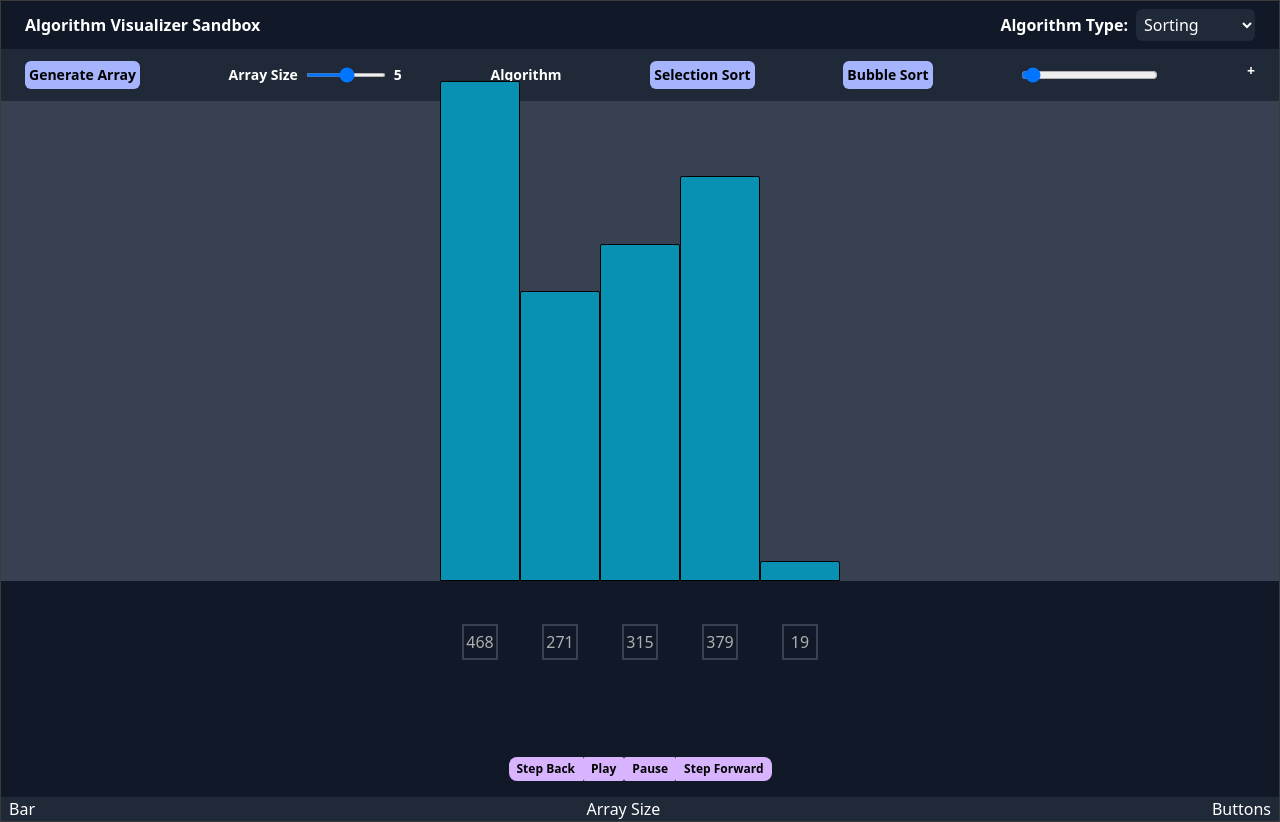
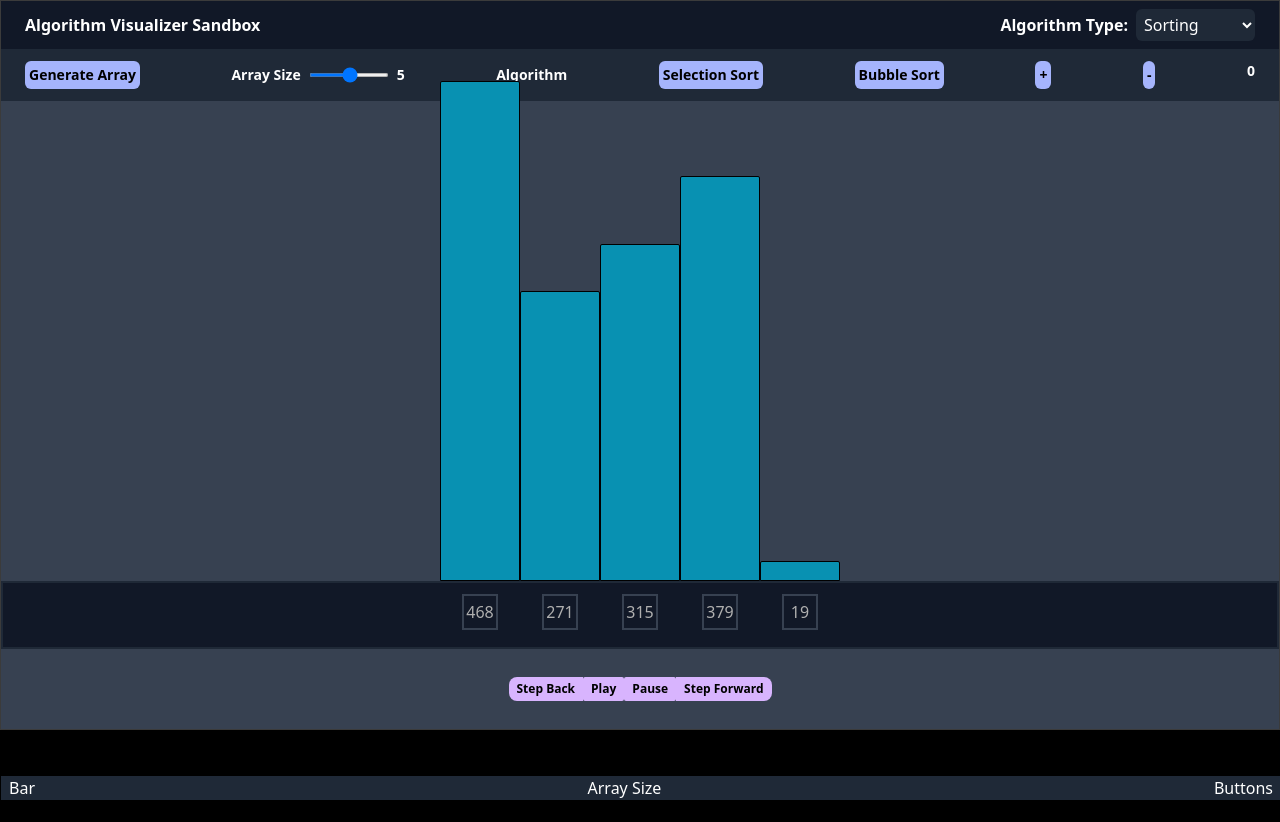
Before and after one commit to UzairHilal/Algorithm-Visualizer-Sandbox, a React (Vite) app: page / in a window 1280 px wide. After the commit the page ends 800 px from the top, so only its background shows below. Built offline with nearby package versions, Linux system fonts and the light colour scheme.

Commit message:
Playback controls (step back and step forward) - 1bug to fix

```diff
--- a/src/components/ArrayBars.jsx
+++ b/src/components/ArrayBars.jsx
@@ -9,16 +9,11 @@ const ArrayBars = ({ randomArray, maxValueInArray, barsRef, arraySize }) => {
           className={`bars max-w-20 border border-black rounded-t-sm bg-cyan-600 flex items-end justify-center relative `}
           key={i}
           style={{
-            // height: `${elem / ((0.2 / 100) * maxValueInArray)}px`,
             width: `${450 / randomArray.length}px`,
           }}
-          // style={{
-          //   // height: `0px`,
-          //   width: `${450 / randomArray.length}px`,
-          // }}
         >
           <p
-            className={`w-9 h-9 opacity-100 absolute -bottom-[80px] flex justify-center items-center transition-all ${
+            className={`w-9 h-9 opacity-100 absolute -bottom-[50px] flex justify-center items-center transition-all ${
               arraySize >= 11
                 ? `-rotate-45 text-[10px] border-none`
                 : `rotate-0`
--- a/src/components/ControlPanel.jsx
+++ b/src/components/ControlPanel.jsx
@@ -8,6 +8,8 @@ import gsap from "gsap";
 let swapped = false;
 let animations = [];
 let bars = [];
+
+let currentStep = 0;
 
 const masterTl = gsap.timeline({ paused: true });
 const sorting = (speed) => {
@@ -20,15 +22,11 @@ const sorting = (speed) => {
     const barA = tempBars[bar1Index];
     const barB = tempBars[bar2Index];
 
-    masterTl.add(comparisonAnimation(barA, barB, speed, "comparison",masterTl, i));
-
-
-    // if (masterTl.currentLabel(`step-${i}`)) {
-    //   masterTl.addLabel(`step-${i}`, i);
-    // }
-
+    masterTl.add(
+      comparisonAnimation(barA, barB, speed, "comparison", masterTl, i)
+    );
     if (animations[i].swap) {
-      masterTl.add(comparisonAnimation(barA, barB, speed, "swap",masterTl, i));
+      masterTl.add(comparisonAnimation(barA, barB, speed, "swap", masterTl, i));
       [tempBars[bar1Index], tempBars[bar2Index]] = [
         tempBars[bar2Index],
         tempBars[bar1Index],
@@ -36,7 +34,7 @@ const sorting = (speed) => {
     }
     swapped = true;
   }
-
+  console.log(masterTl.duration());
   return masterTl;
 };
 
@@ -44,7 +42,7 @@ const ControlPanel = ({ array, setArray, arraySize, setArraySize, speed }) => {
   useEffect(() => {
     setArray(generateRandomArray(arraySize, bars));
   }, []);
-  const [currentStep, setCurrentStep] = useState(0);
+  const [currentStateStep, setCurrentStateStep] = useState(currentStep);
 
   const handleBubbleSort = () => {
     if (!swapped) {
@@ -58,18 +56,21 @@ const ControlPanel = ({ array, setArray, arraySize, setArraySize, speed }) => {
     if (!swapped) {
       selectionSort(array, animations);
       const masterTl = sorting(speed);
+      masterTl.duration(5);
       masterTl.play();
     }
   };
 
   return (
-    <div className="z-10 w-full py-3 flex bg-gray-800 ">
+    <div className="z-10 w-full py-3 flex bg-gray-800 overflow-hidden">
       <div className="w-full px-6 flex justify-between text-sm font-bold">
         <button
           onClick={() => {
             swapped = false;
             animations = [];
             setArray(generateRandomArray(arraySize, bars));
+            currentStep = 0;
+            setCurrentStateStep(0);
           }}
           className="bg-indigo-300 rounded-md p-1 text-black "
         >
@@ -87,6 +88,8 @@ const ControlPanel = ({ array, setArray, arraySize, setArraySize, speed }) => {
               setArray(generateRandomArray(e.target.value, bars));
               swapped = false;
               animations = [];
+              currentStep = 0;
+              setCurrentStateStep(0);
             }}
             className="accent-indigo- 300 w-20 size-1 mx-2"
           />
@@ -109,30 +112,32 @@ const ControlPanel = ({ array, setArray, arraySize, setArraySize, speed }) => {
         >
           Bubble Sort
         </button>
-        <input
-          className=" bg-indigo-300 rounded-md p-1 text-black "
-          type="range"
-          defaultValue={0}
-          step={1}
-          min={0}
-          max={430}
-          onChange={(e) => {
-            setCurrentStep(e.target.value);
-              masterTl.seek(masterTl.tweenTo(`step-${e.target.value}`)).pause()
+        {/* playback contorl buttons */}
+
+        {/* TODO: Fix Bug / When + is pressed the 2nd step is displayed not the first */}
+        <button
+          className="bg-indigo-300 rounded-md p-1 text-black "
+          onClick={() => {
+            currentStep >= 0 && (2 * currentStep + 1) < masterTl.duration() ? ++currentStep : currentStep
+            masterTl.seek(masterTl.tweenTo(`step-${2 * currentStep + 1}`));
+            setCurrentStateStep(currentStep);
             masterTl.duration(0);
           }}
-        />
-        +
-        {/* <button
+        >
+          +
+        </button>
+        <button
           className="bg-indigo-300 rounded-md p-1 text-black "
           onClick={() => {
-            setCurrentStep(currentStep-0.5);
-            masterTl.progress(`${currentStep}`);
-            masterTl.pause();
+            currentStep > 0 ? --currentStep : currentStep
+            masterTl.seek(masterTl.tweenTo(`step-${2 * currentStep + 1}`));
+            setCurrentStateStep(currentStep);
+            masterTl.duration(0);
           }}
         >
-          -{currentStep}
-        </button> */}
+          -
+        </button>
+        <div>{currentStateStep}</div>
       </div>
     </div>
   );
--- a/src/components/Controls.jsx
+++ b/src/components/Controls.jsx
@@ -1,11 +1,19 @@
 const Controls = () => {
   return (
-    <div className="flex justify-center opacity-100 ">
-      <div className="w- py-4 flex justify-between text-xs bottom-10 opacity-100 transition-all px-9">
-        <button className="bg-purple-300 text-black font-bold rounded-l-lg px-2 py-1 hover:bg-purple-400">Step Back</button>
-        <button className="bg-purple-300 text-black font-bold rounded-sm px-2 py-1 hover:bg-purple-400">Play</button>
-        <button className="bg-purple-300 text-black font-bold rounded-sm px-2 py-1 hover:bg-purple-400">Pause</button>
-        <button className="bg-purple-300 text-black font-bold rounded-r-lg px-2 py-1 hover:bg-purple-400">Step Forward</button>
+    <div className="flex justify-center opacity-100 bg-gray-700">
+      <div className="w- py-7 flex justify-between text-xs bottom-10 opacity-100 transition-all px-9">
+        <button className="bg-purple-300 text-black font-bold rounded-l-lg px-2 py-1 hover:bg-purple-400">
+          Step Back
+        </button>
+        <button className="bg-purple-300 text-black font-bold rounded-sm px-2 py-1 hover:bg-purple-400">
+          Play
+        </button>
+        <button className="bg-purple-300 text-black font-bold rounded-sm px-2 py-1 hover:bg-purple-400">
+          Pause
+        </button>
+        <button className="bg-purple-300 text-black font-bold rounded-r-lg px-2 py-1 hover:bg-purple-400">
+          Step Forward
+        </button>
       </div>
     </div>
   );
--- a/src/components/Footer.jsx
+++ b/src/components/Footer.jsx
@@ -1,10 +1,10 @@
 const Footer = () => {
   return (
-    <footer className="w-full my-1 sm:my-0 bg-gray-800">
-      <div className="flex justify-between px-2 h-[100%] w-full">
-        <p className="flex">Bar</p>
-        <p className="flex">Array Size </p>
-        <p className="flex">Buttons</p>
+    <footer className="w-full fixed bottom-0 bg-gray-800">
+      <div className="flex justify-between px-2 w-full">
+        <p className="">Bar</p>
+        <p className="">Array Size </p>
+        <p className="">Buttons</p>
       </div>
     </footer>
   );
--- a/src/components/VisualizerCanvas.jsx
+++ b/src/components/VisualizerCanvas.jsx
@@ -32,7 +32,7 @@ const VisualizerCanvas = ({ array, arraySize }) => {
         arraySize={arraySize}
       />
 
-      <div className="w-full h-40 py-10 flex justify-center"></div>
+      <div className="w-full py-8 flex justify-center bg-gray-900 border-2 border-gray-800"></div>
     </div>
   );
 };
--- a/src/engine/animations.js
+++ b/src/engine/animations.js
@@ -8,7 +8,6 @@ export const comparisonAnimation = (
   speed,
   type,
   masterTl,
-  i
 ) => {
   const tl = gsap.timeline();
   tl.timeScale(speed);
```
